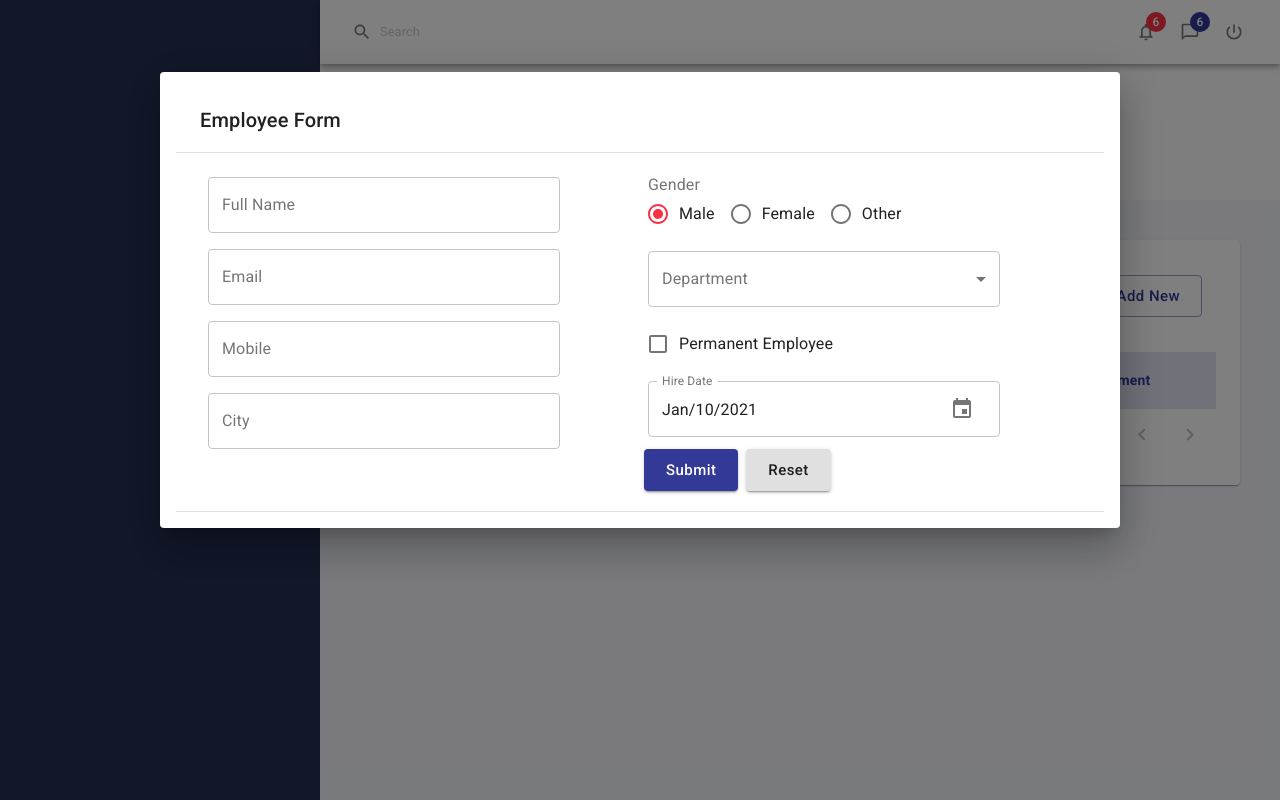
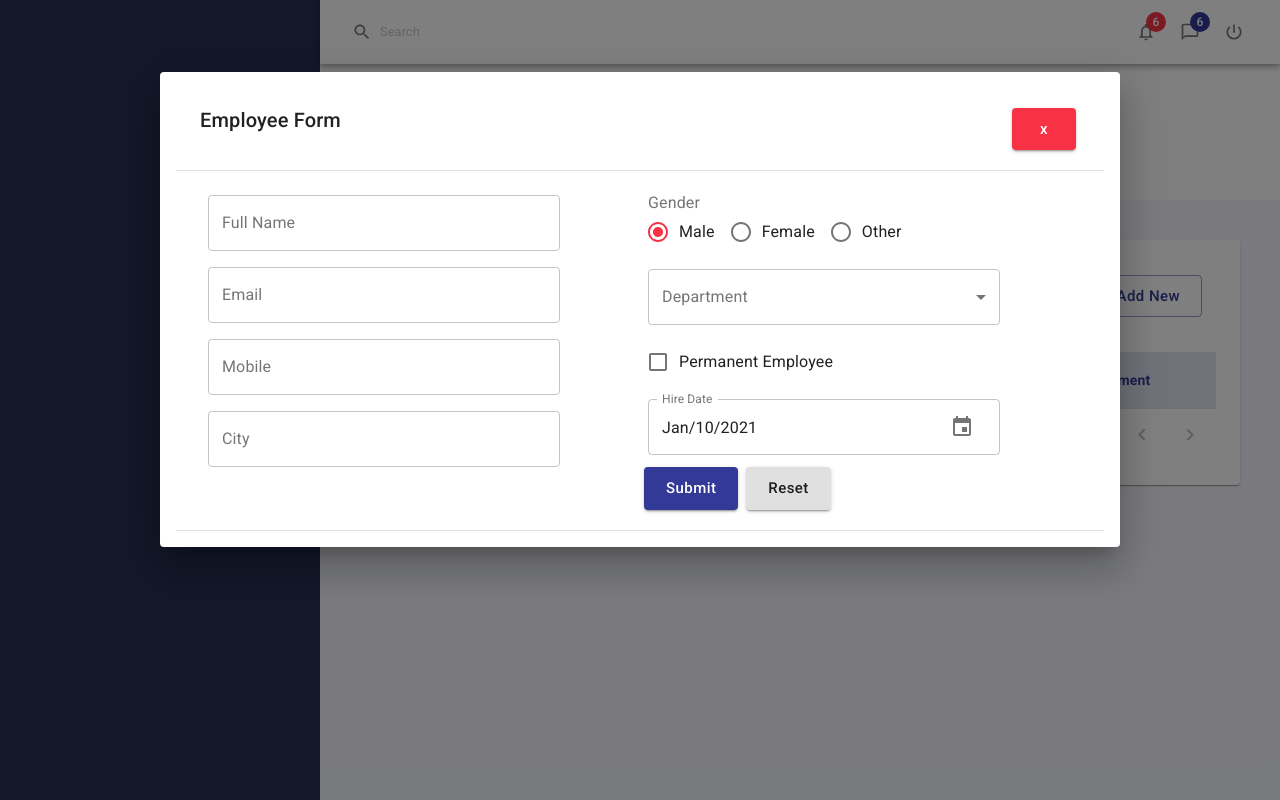
Before and after one commit to Vinoth6194/react_matui, a React (Create React App) app: page / in a window 1280 px wide. Both pictures are taken after a click on the button "Add New". Built offline with nearby package versions, Linux system fonts and the light colour scheme.

Commit message:
popup close btn

```diff
--- a/src/components/Popup.js
+++ b/src/components/Popup.js
@@ -6,6 +6,8 @@ import {
   Typography,
 } from "@material-ui/core";
 import React from "react";
+import Controls from "./controls/Controls";
+
 const useStyles = makeStyles((theme) => ({
   dialogWrapper: {
     position: "absolute",
@@ -23,10 +25,11 @@ function Popup(props) {
       classes={{ paper: classes.dialogWrapper }} //* internally the dialog component uses paper component, to target paper we have used classes instead of className as earlier..
     >
       <DialogTitle>
-        <div>
-          <Typography variant="h6" component="div">
+        <div style={{ display: "flex" }}>
+          <Typography variant="h6" component="div" style={{ flexGrow: "1" }}>
             {title}
           </Typography>
+          <Controls.Button text="x" color="secondary"></Controls.Button>
         </div>
       </DialogTitle>
 
```
